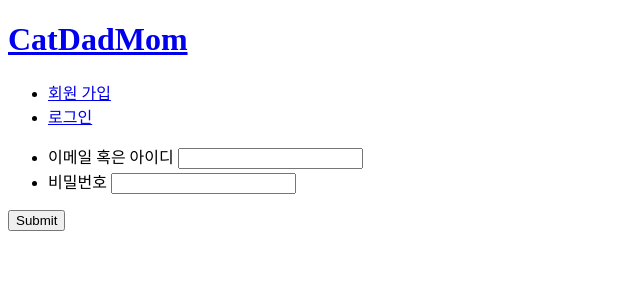
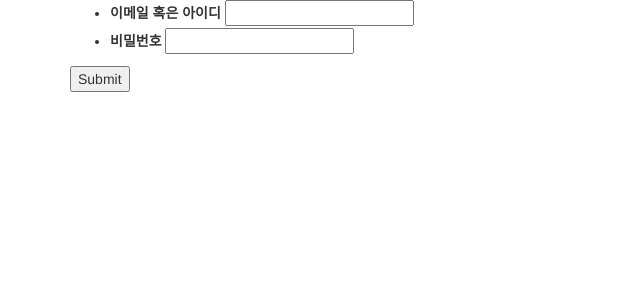
Before and after one commit to catdadmom/catdadmom, a Flask app: page /login/ in a window 1280 px wide. Shown: the top 300 px of the page, without its empty margins (0-640 px from the left). Run offline with Flask 2, Linux system fonts and the light colour scheme; some libraries are stand-ins or nearby versions.

Commit message:
base.html 수정

```diff
--- a/catdadmom/web/templates/base.html
+++ b/catdadmom/web/templates/base.html
@@ -7,13 +7,12 @@
         CatDadMom
         {% endblock %}
     </title>
-        <link rel="stylesheet" href="{{ url_for('static', filename="css/style.css") }}">
+    <link rel="stylesheet" href="{{ url_for('static', filename='components/bootstrap/dist/css/bootstrap.css') }}">
+    <link rel="stylesheet" href="{{ url_for('static', filename='css/style.css') }}">
     {% endblock %}
 </head>
 <body>
-<h1>
-    <a href="{{ url_for('user.home') }}">CatDadMom</a>
-</h1>
+<div class="container">
     {% with messages = get_flashed_messages() %}
     {% if messages %}
     <ul>
@@ -23,23 +22,8 @@
     </ul>
     {% endif %}
     {% endwith %}
-{% if not current_user %}
-    <ul>
-        <li>
-            <a href="{{ url_for('user.signup_form') }}">회원 가입</a>
-        </li>
-        <li>
-            <a href="{{ url_for('user.login') }}">로그인</a>
-        </li>
-    </ul>
-{% else %}
-    <ul>
-        <li>
-            <a href="{{ url_for('user.logout') }}">로그아웃</a>
-        </li>
-    </ul>
-{% endif %}
     {% block body %}
     {% endblock %}
+</div>
 </body>
 </html>
```
Lines whose indentation alone changed are shown as unchanged.
